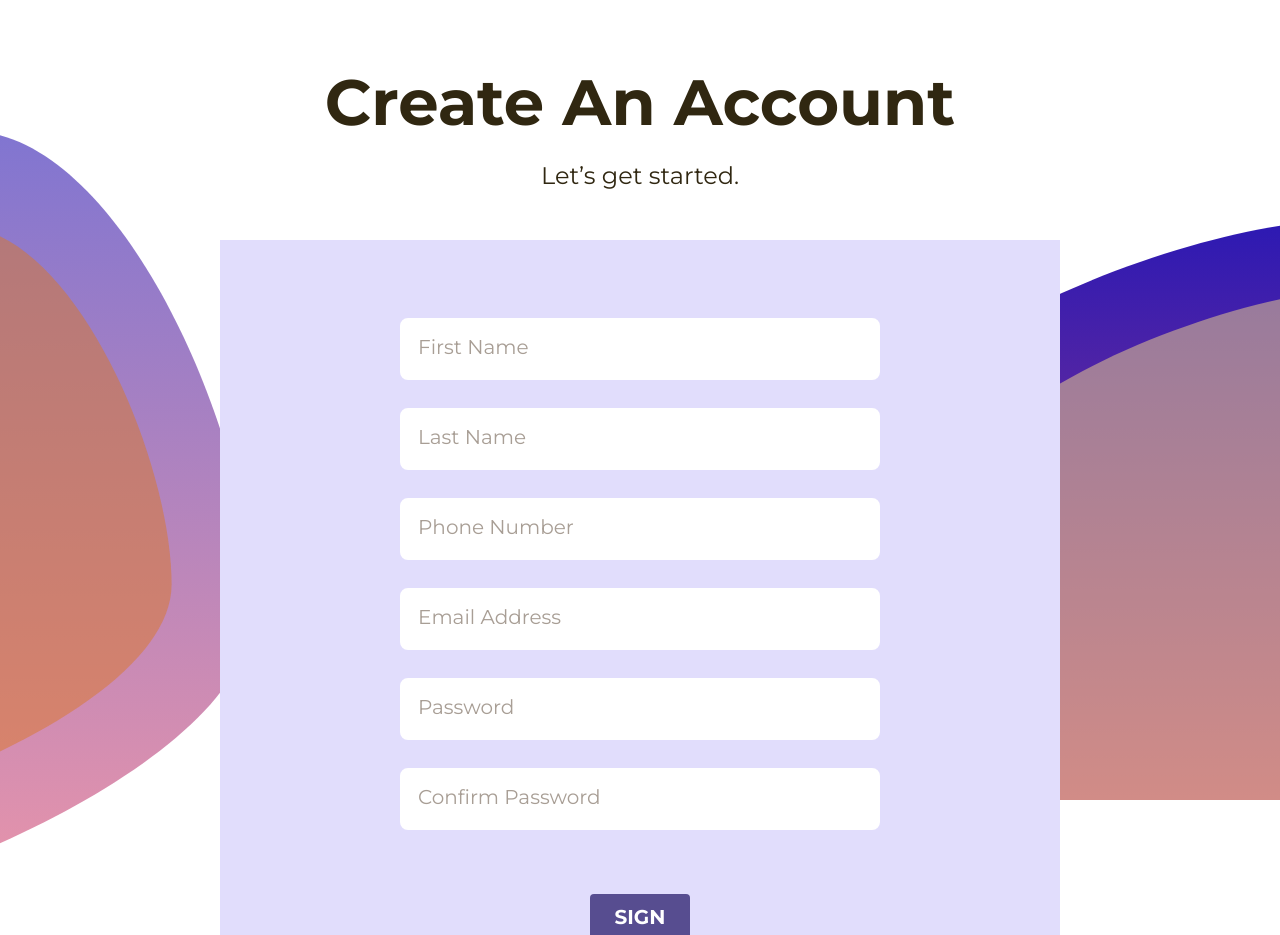
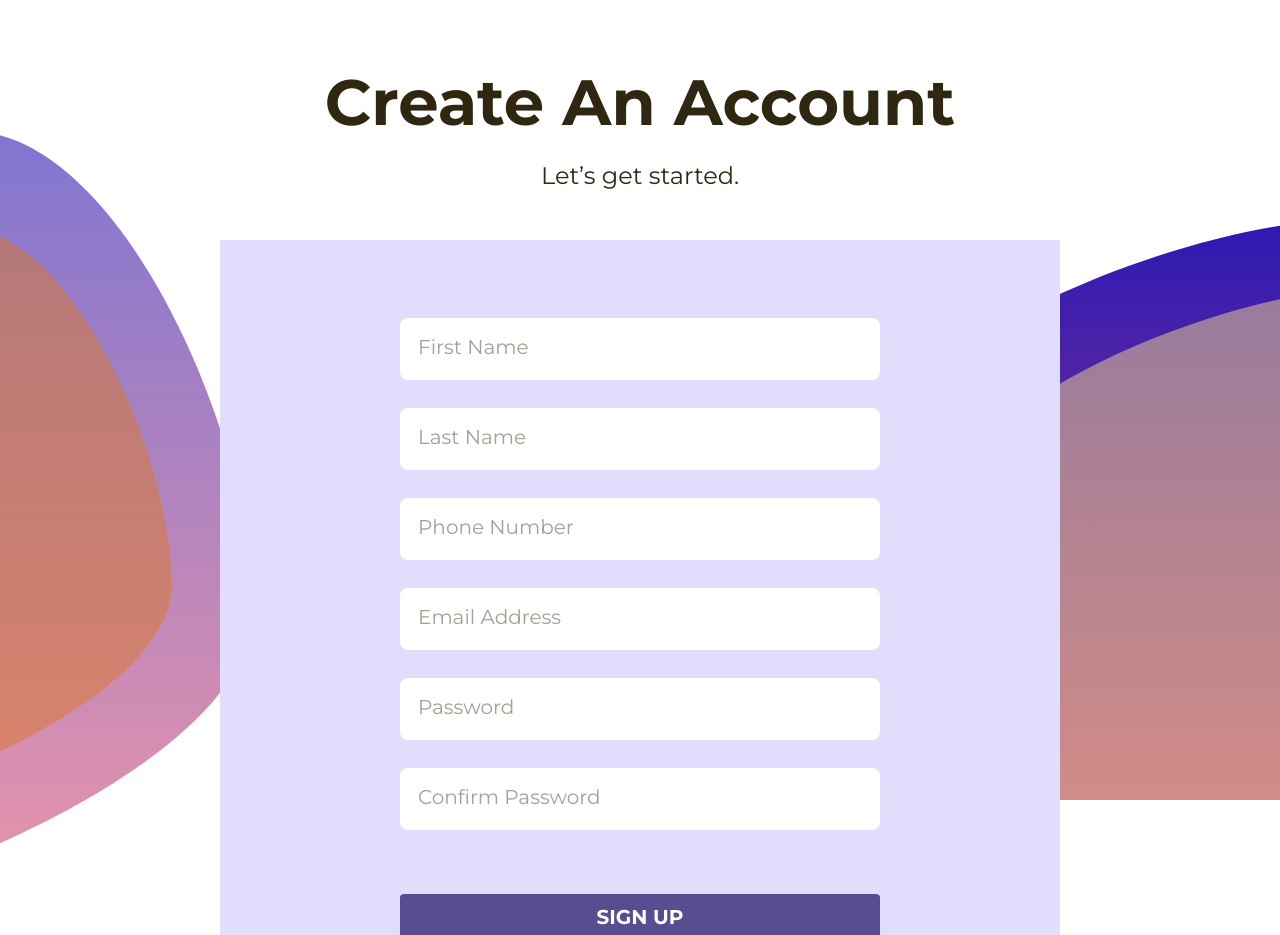
Before and after one commit to AgbonAgb/my-app, a React (Create React App) app: page /Creataccount in a window 1280 px wide. Shown: the top 935 px of the page. Built offline with nearby package versions, Linux system fonts and the light colour scheme.

Commit message:
form handlers

```diff
--- a/src/components/signup/form/index.module.scss
+++ b/src/components/signup/form/index.module.scss
@@ -1,12 +1,11 @@
 .form {
-    background: #E1DDFC;
+	background: #e1ddfc;
 	padding-block: 78px; //vert dist between textbox
 	padding-inline: 180px; // dist between txt and wall sideways
 	display: flex;
 	flex-direction: column;
 	// gap: 28px; //space btw text control
 	align-items: center;
-
 }
 
 .inputSection {
@@ -23,17 +22,16 @@
 }
 
 .para {
-    color: #011C34;
+	color: #011c34;
 	font-family: Montserrat;
 	font-size: 20px;
 	font-style: normal;
 }
 
 .span {
-    color: #E24F6D;
+	color: #e24f6d;
 	font-family: Montserrat;
 	font-size: 20px;
 	font-style: normal;
 	font-weight: 700;
-
 }
--- a/src/components/signup/form/index.tsx
+++ b/src/components/signup/form/index.tsx
@@ -1,21 +1,71 @@
-
+import { ChangeEvent, FormEvent, MouseEvent, useState } from 'react';
 import styles from './index.module.scss';
 import Input from '../../../custom/input/input';
 import Button from '../../../custom/button/button';
 
 const Form = () => {
-    return <form className={styles.form}>
+	const [state, setState] = useState('');
+	const [name, setName] = useState('jude');
+	// const [firstName, setFirsName] = useState('');
+	// const [lastName, setLastName] = useState('');
+	const [person, setPerson] = useState({
+		firstName: '',
+		lastName: '',
+	});
+
+	const handleSubmit = (e: FormEvent<HTMLFormElement>) => {
+		e.preventDefault();
+	};
+
+	const handleButtonClick = (e: MouseEvent<HTMLButtonElement>) => {
+		e.stopPropagation();
+		setName('Mr BAT');
+	};
+
+	const handleChange = (e: ChangeEvent<HTMLInputElement>) => {
+		const { value, name } = e.target;
+
+		setPerson(prevState => ({
+			...prevState,
+			[name]: value,
+		}));
+	};
+
+	// const handleFirstName = (e: ChangeEvent<HTMLInputElement>) => {
+	// 	const { value } = e.target;
+	// 	setFirsName(value);
+	// };
+
+	// const handleLastName = (e: ChangeEvent<HTMLInputElement>) => {
+	// 	const { value } = e.target;
+	// 	setLastName(value);
+	// };
+
+	console.log(person);
+	return (
+		<form className={styles.form} onSubmit={handleSubmit}>
 			<section className={styles.inputSection}>
-            <Input placeholder='First Name' type='text' />
-            <Input placeholder='Last Name' type='text' />
+				<Input placeholder='First Name' type='text' name='firstName' onChange={handleChange} value={person.firstName} />
+				<Input placeholder='Last Name' type='text' name='lastName' onChange={handleChange} value={person.lastName} />
+				{/* <Input placeholder='First Name' type='text' name='firstName' onChange={handleFirstName} value={firstName} />
+				<Input placeholder='Last Name' type='text' name='lastName' onChange={handleLastName} value={lastName} /> */}
 				<Input placeholder='Phone Number' type='text' />
 				<Input placeholder='Email Address' type='email' />
 				<Input placeholder='Password' type='password' />
 				<Input placeholder='Confirm Password' type='password' />
 			</section>
-        <Button text='SIGN UP' className={styles.btn} />
-        <p className={styles.para}>Already have an account?<span className={styles.span}>SIGN IN</span></p>
+			<Button text='SIGN UP' className={styles.btn} onClick={handleButtonClick} />
+			<p className={styles.para}>
+				Already have an account?<span className={styles.span}>SIGN IN</span>
+			</p>
 		</form>
-}
+	);
+};
 
 export default Form;
+
+const useName = (n: string) => {
+	const [name, setName] = useState(n);
+
+	return name;
+};
--- a/src/custom/button/button.module.scss
+++ b/src/custom/button/button.module.scss
@@ -1,15 +1,15 @@
 .button {
 	border-radius: 4px;
-    background-color: #574D90;
+	background-color: #574d90;
 	display: flex;
-    width: min(640px, 100px);
+	width: min(640px, 100%);
 	//height: 56px;
-    padding: 8px 24px;
+	padding: 8px 14px;
 	justify-content: center;
 	align-items: center;
 	//gap: 16px;
 	//text in button
-    color: #FFF;
+	color: #fff;
 	font-family: Montserrat;
 	font-size: 20px;
 	font-style: normal;
@@ -18,5 +18,4 @@
 	outline: 0;
 	// line-height: 30px;
 	/* 150% */
-
 }
--- a/src/custom/button/button.tsx
+++ b/src/custom/button/button.tsx
@@ -1,16 +1,15 @@
 import styles from './button.module.scss';
 import classNames from 'classnames';
 
-
 interface Props extends React.ButtonHTMLAttributes<HTMLButtonElement> {
-    text: string;
+	text: string;
 }
 
-const button = (props: Props) => {
-    const { text, className } = props;
-    return (
-
-        <button className={classNames(styles.button, className)}>{text}</button>
-    )
-}
+const button = ({ text, className, ...props }: Props) => {
+	return (
+		<button className={classNames(styles.button, className)} {...props}>
+			{text}
+		</button>
+	);
+};
 export default button;
```
Also changed, not shown: src/page/createaccount/index.tsx (+8 -11 lines), src/page/createaccount/index.module.scss (deleted). Lines whose indentation alone changed are shown as unchanged.
